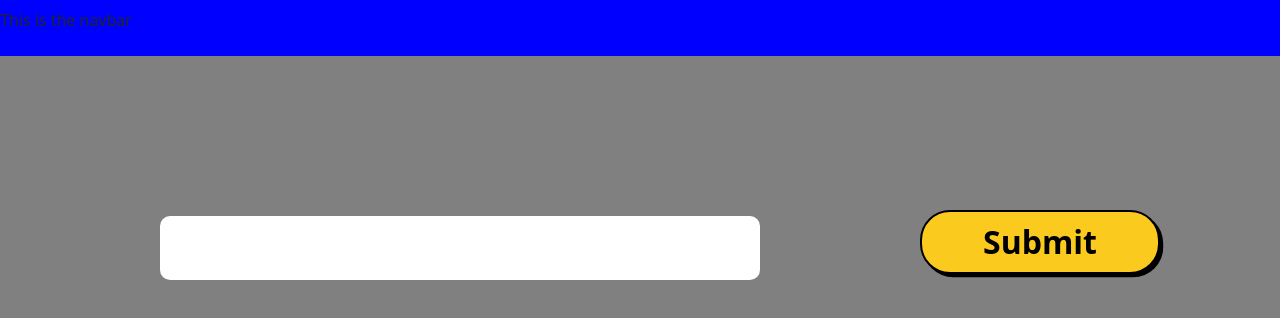
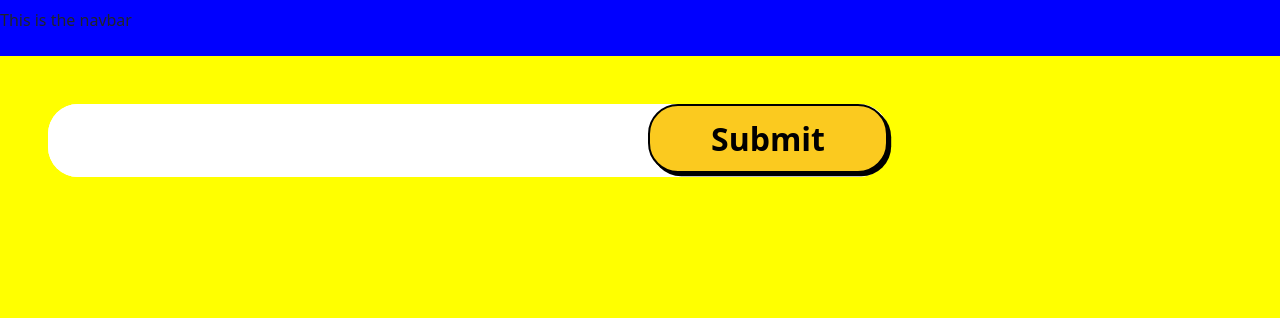
Before and after one commit to nichols20/weather-display, a React (Create React App) app: page / in a window 1280 px wide. Shown: the top 318 px of the page. Built offline with nearby package versions, Linux system fonts and the light colour scheme.

Commit message:
combined text input and srch btn into one span

```diff
--- a/src/App.css
+++ b/src/App.css
@@ -6,16 +6,32 @@ body {
   background-color: blue;
 }
 
+div {
+  height: 50rem;
+  background-color: yellow;
+}
+
+.searchBar {
+  background-color: white;
+  margin: 3rem;
+  height: 73px;
+  width: 841px;
+  border-radius: 30px;
+  display: inline-flex;
+}
+
 .weatherSearch {
-  margin: 10rem;
   border: none;
-  border-radius: 10px;
-  height: 4rem;
+  border-radius: 30px;
+  height: 100%;
+  padding-left: 1rem;
+  font-size: larger;
   width: 600px;
+  outline: none;
 }
 
 .searchButton {
-  height: 4rem;
+  height: 95%;
   width: 15rem;
   background: #fbca1f;
   border-style: solid;
--- a/src/App.js
+++ b/src/App.js
@@ -12,5 +12,4 @@ function App() {
     </div>
   );
 }
-
 export default App;
--- a/src/components/searchbar.jsx
+++ b/src/components/searchbar.jsx
@@ -3,14 +3,12 @@ import React, { Component } from "react";
 class SearchBar extends Component {
   render() {
     return (
-      <div>
+      <span className="searchBar">
         <input type="text" className="weatherSearch" />
         <button className="searchButton"> Submit</button>
-      </div>
+      </span>
     );
   }
 }
 
 export default SearchBar;
-
-//<input type="submit" />
```
